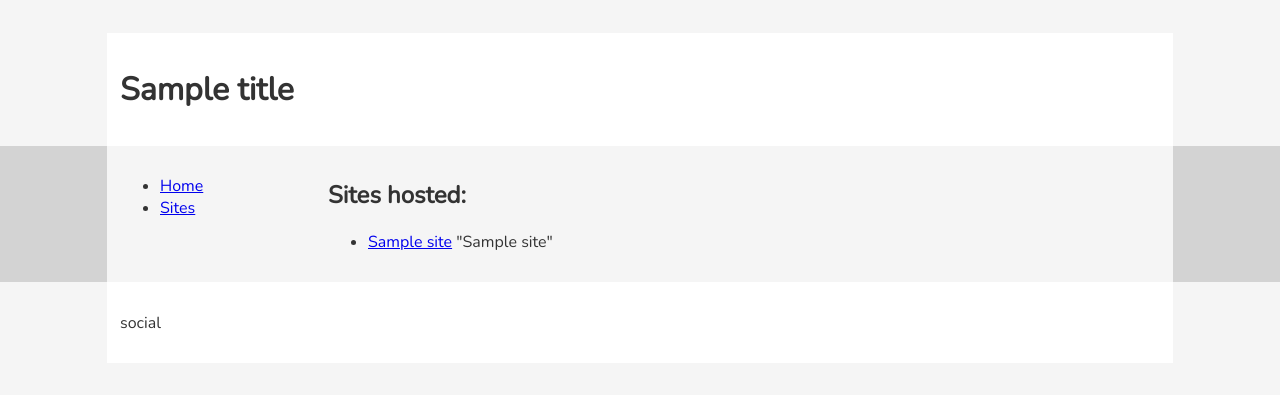
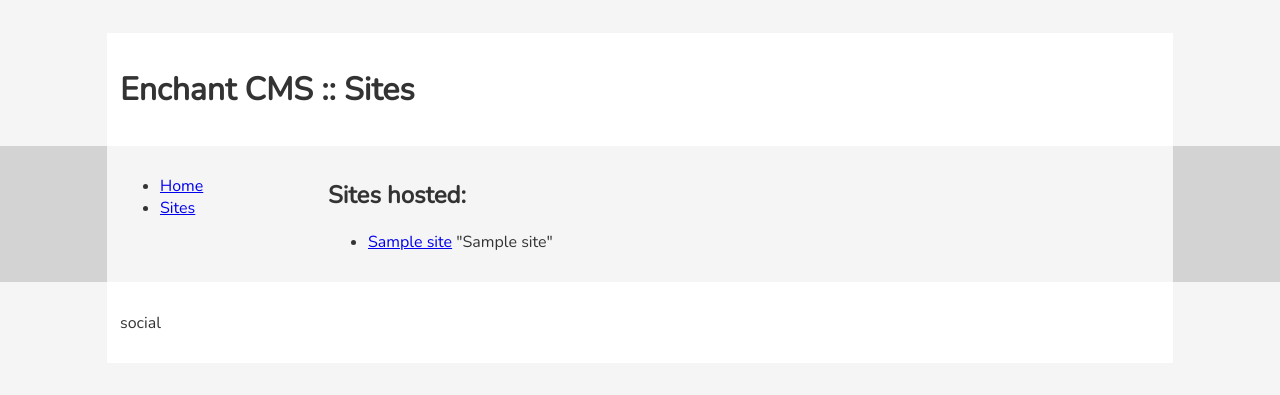
Before and after one commit to ajwillia-ms/enchant, a Flask app: template enchant/server/templates/sites.html in a window 1280 px wide. Shown: the top 395 px of the page. Run offline with Flask 2, Linux system fonts and the light colour scheme; the template is opened without the code that fills it: most values are stand-ins (such as "Sample title", 1, 10 or a date in 2020); parts of the project's set-up code (start-up, migrations or seed data) failed here and were passed over.

Commit message:
Move title handling into HTML files

```diff
--- a/enchant/server/__init__.py
+++ b/enchant/server/__init__.py
@@ -34,13 +34,12 @@ app = Flask(__name__)
 
 @app.route('/')
 def index():
-    return render_template('home.html', title='Enchant CMS')
+    return render_template('home.html')
 
 
 @app.route('/sites')
 def serve_sites():
-    return render_template('sites.html', title='Enchant CMS Sites',
-                           sitelist=data.SITES)
+    return render_template('sites.html', sitelist=data.SITES)
 
 
 @app.route('/sites/<sitename>/')
--- a/enchant/server/templates/enchant.html
+++ b/enchant/server/templates/enchant.html
@@ -1,7 +1,16 @@
 {% extends "layout.html" %}
+{% macro enchant_title() -%}
+  Enchant CMS{% if title %} :: {{ title }}{% endif %}
+{%- endmacro %}
 {% block head %}
+  <title>{{ enchant_title() }}</title>
+
   <link rel=stylesheet type=text/css href="{{ url_for('static', filename='enchant/layout.css') }}">
   <link rel=stylesheet type=text/css href="{{ url_for('static', filename='enchant/style.css') }}">
+{% endblock %}
+
+{% block header %}
+<h1>{{ enchant_title() }}</h1>
 {% endblock %}
 
 {% block menu %}
--- a/enchant/server/templates/hosted.html
+++ b/enchant/server/templates/hosted.html
@@ -1,5 +1,7 @@
 {% extends "layout.html" %}
 {% block head %}
+  <title>{{ page.title }}</title>
+
   <link rel=stylesheet type=text/css href="{{ url_for('static', filename='layout/default.css') }}">
   <link rel=stylesheet type=text/css href="{{ url_for('static', filename='style/default.css') }}">
 {% endblock %}
--- a/enchant/server/templates/layout.html
+++ b/enchant/server/templates/layout.html
@@ -1,7 +1,6 @@
 <!doctype html>
 <html>
   <head>
-    <title>{{ title }}</title>
     <meta name="viewport" content="width=device-width, initial-scale=1.0">
 
     {% block head %}{% endblock %}
--- a/enchant/server/templates/sites.html
+++ b/enchant/server/templates/sites.html
@@ -1,4 +1,6 @@
 {% extends "enchant.html" %}
+{% set title = 'Sites' %}
+
 {% block body %}
 
   <h2>Sites hosted:</h2>
```
